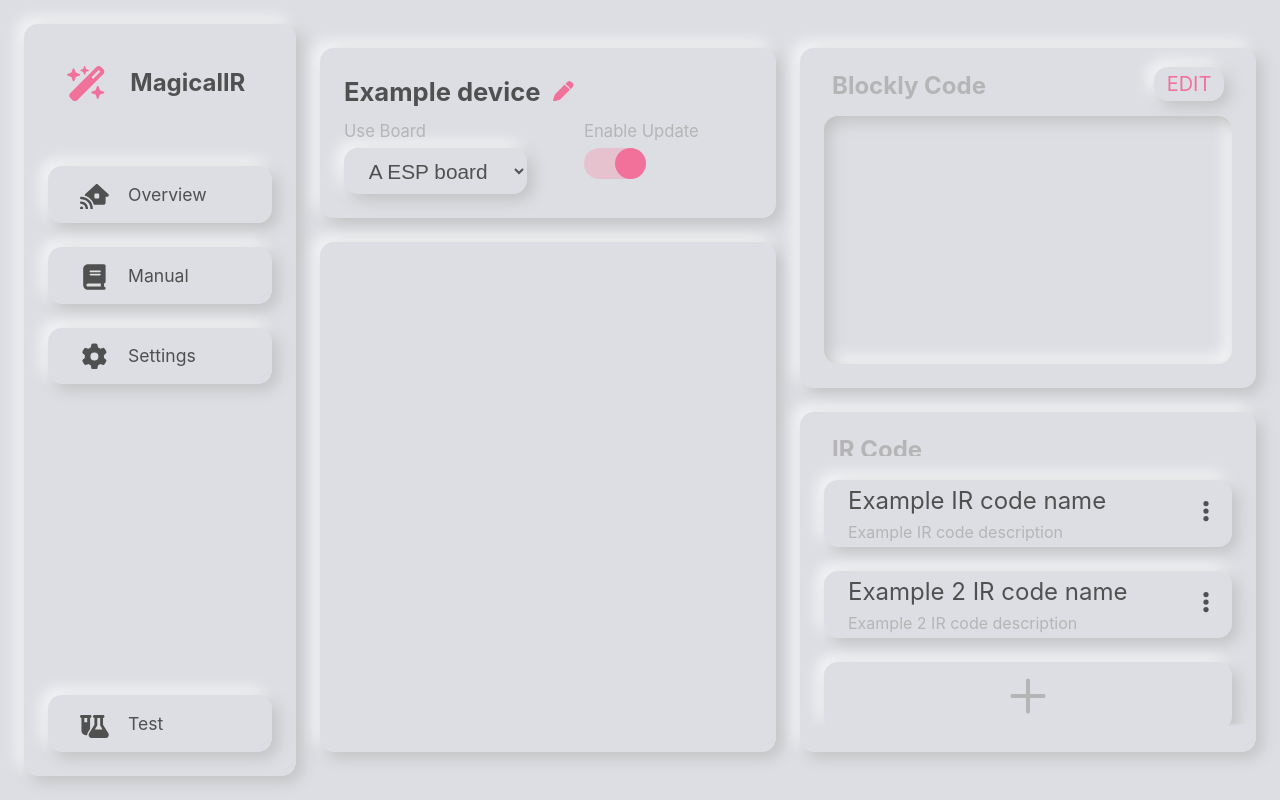
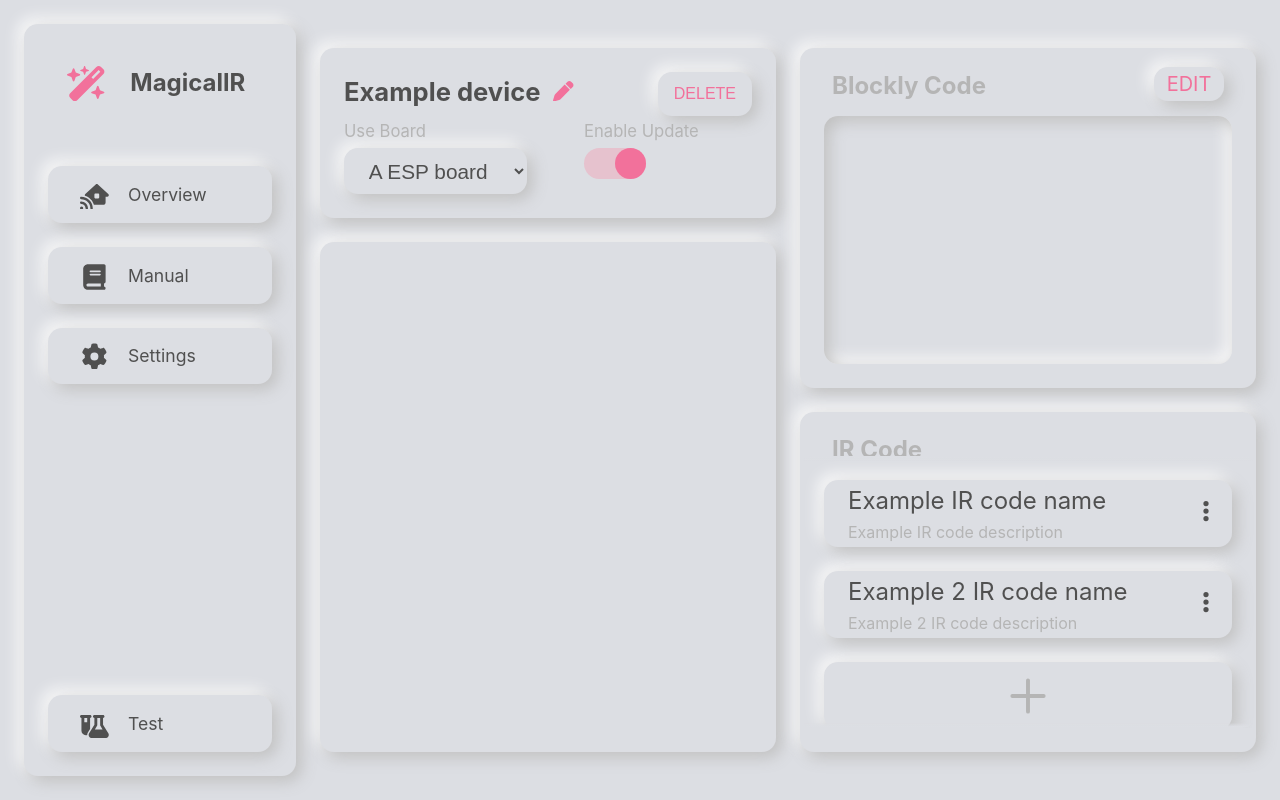
Before and after one commit to RyanUnicorn/legendary-remote-server, a Vue app in the folder frontend/: page /devices/1 in a window 1280 px wide. Built offline with nearby package versions, Linux system fonts and the light colour scheme.

Commit message:
feat(DeviceName.vue): Added delete device button and related emit

```diff
--- a/frontend/src/components/device/DeviceName.vue
+++ b/frontend/src/components/device/DeviceName.vue
@@ -10,6 +10,7 @@
 
   const emit = defineEmits([
     'updateDeviceInfo', // updateDeviceInfo(device);
+    'deleteDevice', // deleteDevice()
   ])
 
   const selectedBoard = ref(props.deviceInfo.boardId);
@@ -48,6 +49,13 @@
     });
   }
 
+  function handleDeleteDevice() {
+    const result = confirm('Are you sure you want to delete the whole device?\nThis CANNOT be undo!');
+    if(result) {
+      emit('deleteDevice');
+    }
+  }
+
 </script>
 
 <template>
@@ -56,6 +64,12 @@
       :text="deviceInfo.name"
       @rename="handleUpdateName"
     />
+
+    <button class="delete-btn neu-box"
+      @click="handleDeleteDevice"
+    >
+      DELETE
+    </button>
 
     <div class="form-wrapper">
       <div class="form-input-wrapper">
@@ -82,6 +96,29 @@
 </template>
 
 <style scoped>
+
+  .delete-btn {
+    position: absolute;
+    top: var(--spacing-const);
+    right: var(--spacing-const);
+
+    border: none;
+    background-color: var(--color-background);
+
+    font-size: 1rem;
+    color: var(--color-accent);
+
+    padding-inline: 1rem;
+    padding-block: 0.8rem;
+
+    transition: 200ms;
+    &:hover {
+      cursor: pointer;
+      color: var(--color-accent);
+      box-shadow:  7px  7px 20px #bebebe,
+                    -9px -9px 20px #ffffff;
+    }
+  }
 
   .form-wrapper {
     position: absolute;
--- a/frontend/src/views/DevicesView.vue
+++ b/frontend/src/views/DevicesView.vue
@@ -130,6 +130,13 @@
     fetchaDevice();
   }
 
+  function handleDeleteDevice() {
+    console.log('deleting device');
+    /**
+     * TODO api call to delete device
+     */
+  }
+
   function handleIRCodeRecord(id) {
     console.log('record', id);
     /**
@@ -152,6 +159,7 @@
           :device-info="device"
           :board-list="boardList"
           @update-device-info="handleUpdateDeviceInfo"
+          @delete-device="handleDeleteDevice"
         />
         <DeviceEntities/>
     </div>
```
